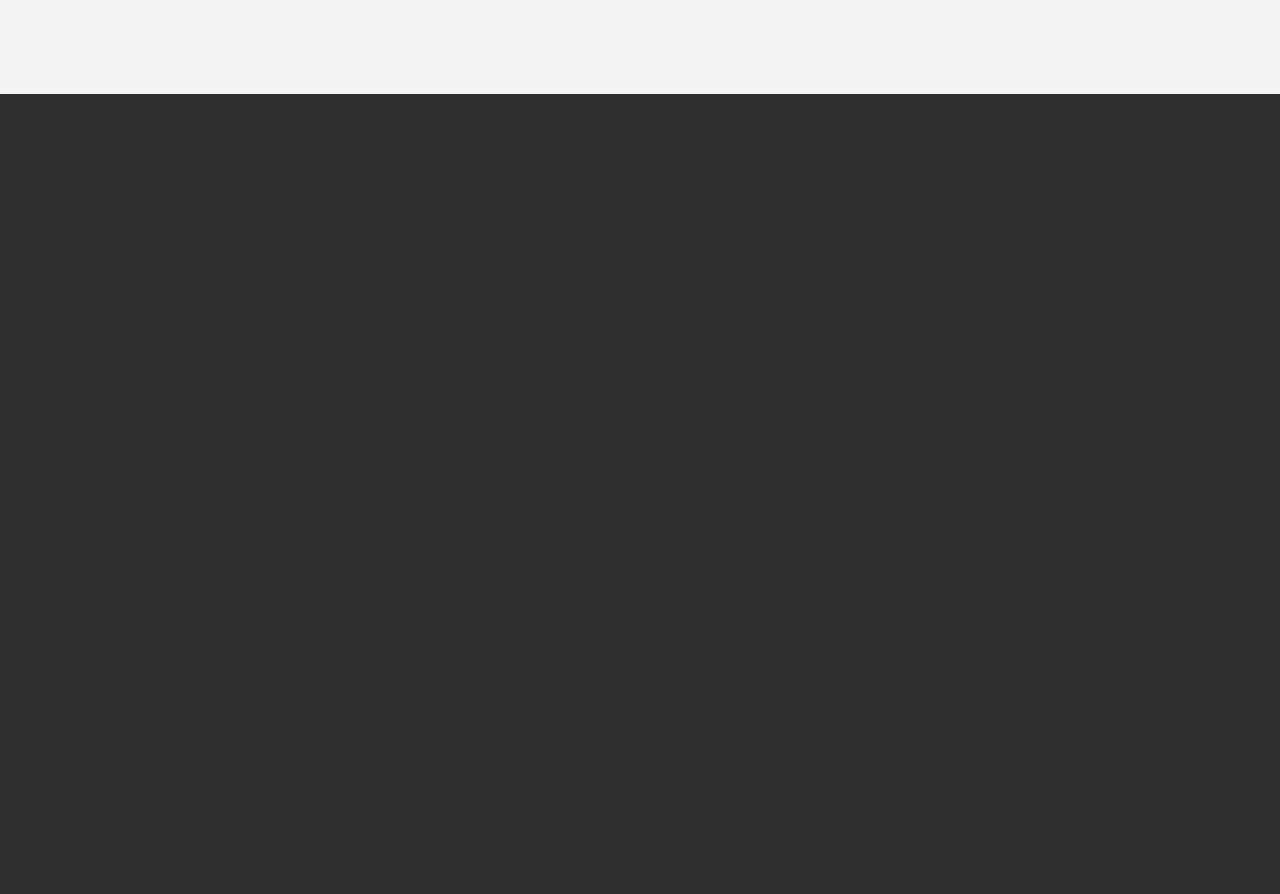
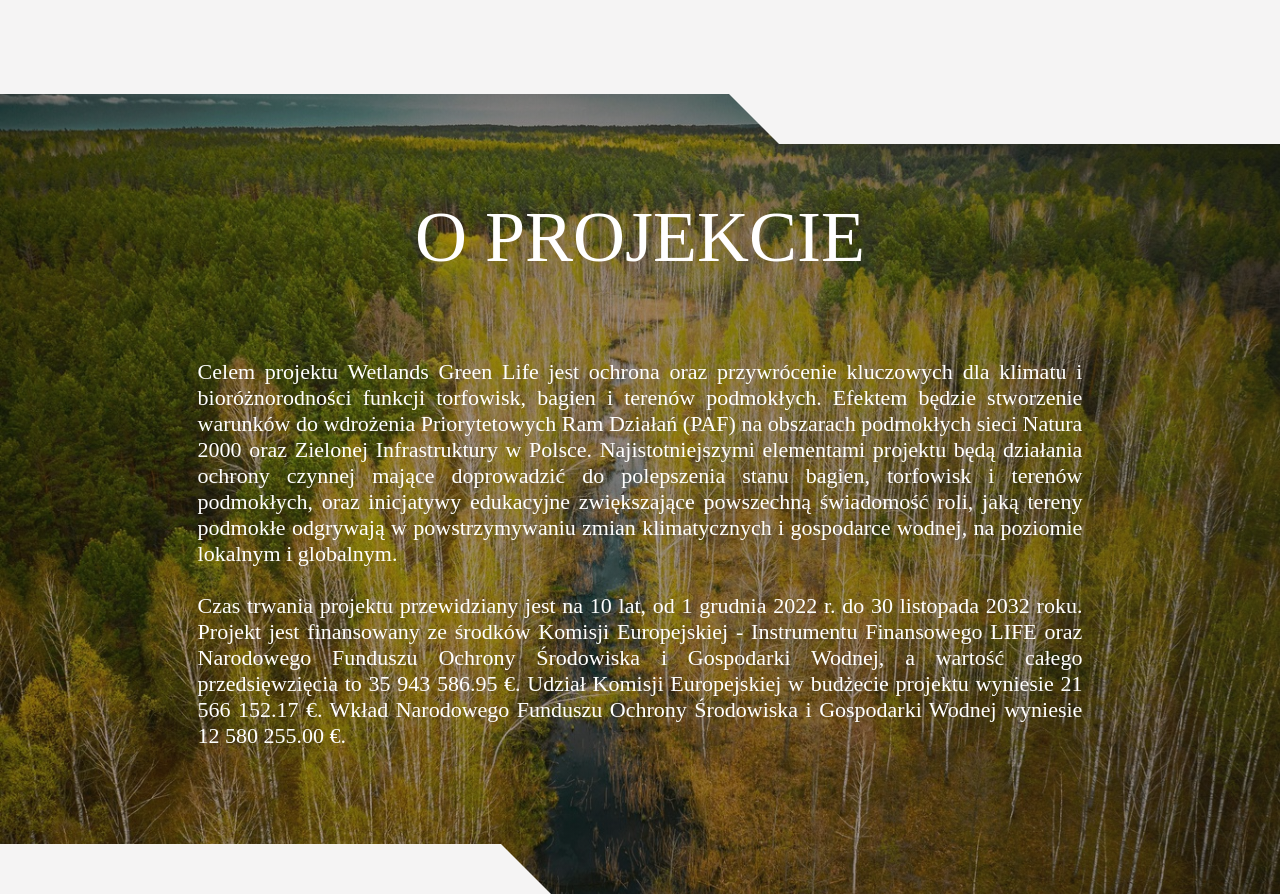
Before and after one commit to Taaxuus/Torfowiska_CMS, a Next.js app: page /components/Main in a window 1280 px wide. Shown: the part 699-1593 px from the top of the page. Before the commit the page ends 800 px from the top, so only its background shows below. Built offline with nearby package versions, Linux system fonts and the light colour scheme.

Commit message:
work is going well

```diff
--- /dev/null
+++ b/pages/components/About.jsx
@@ -0,0 +1,32 @@
+const About = () => {
+	return (
+		<section className="hero-img section " id="about">
+			<div className="white-block white-block-left"></div>
+			<div className="white-block white-block-right"></div>
+			<p className="hero-img__title"> O PROJEKCIE</p>
+			<p className="hero-img__text">
+				Celem projektu Wetlands Green Life jest ochrona oraz przywrócenie
+				kluczowych dla klimatu i bioróżnorodności funkcji torfowisk, bagien i
+				terenów podmokłych. Efektem będzie stworzenie warunków do wdrożenia
+				Priorytetowych Ram Działań (PAF) na obszarach podmokłych sieci Natura
+				2000 oraz Zielonej Infrastruktury w Polsce. Najistotniejszymi elementami
+				projektu będą działania ochrony czynnej mające doprowadzić do
+				polepszenia stanu bagien, torfowisk i terenów podmokłych, oraz
+				inicjatywy edukacyjne zwiększające powszechną świadomość roli, jaką
+				tereny podmokłe odgrywają w powstrzymywaniu zmian klimatycznych i
+				gospodarce wodnej, na poziomie lokalnym i globalnym.
+				<br />
+				<br />
+				Czas trwania projektu przewidziany jest na 10 lat, od 1 grudnia 2022 r.
+				do 30 listopada 2032 roku. Projekt jest finansowany ze środków Komisji
+				Europejskiej - Instrumentu Finansowego LIFE oraz Narodowego Funduszu
+				Ochrony Środowiska i Gospodarki Wodnej, a wartość całego przedsięwzięcia
+				to 35 943 586.95 €. Udział Komisji Europejskiej w budżecie projektu
+				wyniesie 21 566 152.17 €. Wkład Narodowego Funduszu Ochrony Środowiska i
+				Gospodarki Wodnej wyniesie 12 580 255.00 €.
+			</p>
+		</section>
+	);
+};
+
+export default About;
--- /dev/null
+++ b/pages/components/Actu1.jsx
@@ -0,0 +1,29 @@
+const Actu1 = () => {
+	return (
+		<>
+			<div className="actu__card">
+				<div className="actu__card-img actu__card-img--first">
+					<h3 className="actu__card-img-title">Wetlands Green Life</h3>
+					<p className="actu__card-img-info">
+						<i className="fas fa-angle-double-right"></i>Więcej informacji
+					</p>
+				</div>
+				<div className="actu__card-info">
+					<h3 className="actu__card-info-title">Wetlands Green Life</h3>
+					<ul className="actu__card-info-list">
+						<li className="actu__card-info-list-item">
+							W dniu 1 grudnia 2022 oficjalnie rozpoczął się projekt
+							odtwarzania, ochrony i przywracania kluczowych dla klimatu i
+							bioróżnorodności funkcji terenów podmokłych, torfowisk i bagien na
+							terenach sieci Natura 2000 i Zielonej Infrastruktury.
+						</li>
+					</ul>
+					<button className="actu__card-info-btn btn-special-animation">
+						<a href="./actu_1.html">Czytaj wiecej</a>
+					</button>
+				</div>
+			</div>
+		</>
+	);
+};
+export default Actu1;
--- /dev/null
+++ b/pages/components/Actu2.jsx
@@ -0,0 +1,34 @@
+const Actu2 = () => {
+	return (
+		<>
+			<div className="actu__card">
+				<div className="actu__card-img actu__card-img--second">
+					<h3 className="actu__card-img-title">
+						Rola mokradeł w obliczu zmian klimatycznych
+					</h3>
+					<p className="actu__card-img-info">
+						<i className="fas fa-angle-double-right"></i>Więcej informacji
+					</p>
+				</div>
+				<div className="actu__card-info">
+					<h3 className="actu__card-info-title">
+						Rola mokradeł w obliczu zmian klimatycznych
+					</h3>
+					<ul className="actu__card-info-list">
+						<li className="actu__card-info-list-item">
+							Bagna są niczym gąbka, która w zależności od potrzeb pochłania,
+							lub oddaje wodę, filtruje ją i utrzymuje jej optymalny poziom,
+							zapobiegając tym samym suszom i powodziom. Osuszone torfowisko nie
+							tylko przestaje być cennym magazynem węgla, lecz staje się groźnym
+							źródłem jego emisji.
+						</li>
+					</ul>
+					<button className="actu__card-info-btn btn-special-animation">
+						<a href="./actu_2.html">Czytaj wiecej</a>
+					</button>
+				</div>
+			</div>
+		</>
+	);
+};
+export default Actu2;
--- /dev/null
+++ b/pages/components/Actu3.jsx
@@ -0,0 +1,29 @@
+const Actu3 = () => {
+	return (
+		<>
+			<div className="actu__card">
+				<div className="actu__card-img actu__card-img--third">
+					<h3 className="actu__card-img-title">Pakt dla mokradeł</h3>
+					<p className="actu__card-img-info">
+						<i className="fas fa-angle-double-right"></i>Więcej informacji
+					</p>
+				</div>
+				<div className="actu__card-info">
+					<h3 className="actu__card-info-title">Pakt dla mokradeł</h3>
+					<ul className="actu__card-info-list">
+						<li className="actu__card-info-list-item">
+							Z okazji 52. rocznicy Konwencji Ramsarskiej, w dniach 5-7 lutego
+							2023 w Warszawie miała miejsce konferencja „Pakt dla Mokradeł”.
+							Wetlands Green Life reprezentował koordynator projektu Przemysław
+							Musiał z Biura Urządzania Lasu i Geodezji Leśnej.
+						</li>
+					</ul>
+					<button className="actu__card-info-btn btn-special-animation">
+						<a href="./actu_3.html">Czytaj więcej</a>
+					</button>
+				</div>
+			</div>
+		</>
+	);
+};
+export default Actu3;
--- a/pages/components/Actus.jsx
+++ /dev/null
@@ -1,91 +0,0 @@
-const Actus = () => {
-	return (
-		<>
-			<section
-				className="actu section-padding section white-section "
-				id="actu">
-				<div className="wrapper">
-					<h2 className="section-heading">Aktualności</h2>
-
-					<div className="actu__cards">
-						<div className="actu__card">
-							<div className="actu__card-img actu__card-img--first">
-								<h3 className="actu__card-img-title">Wetlands Green Life</h3>
-								<p className="actu__card-img-info">
-									<i className="fas fa-angle-double-right"></i>Więcej informacji
-								</p>
-							</div>
-							<div className="actu__card-info">
-								<h3 className="actu__card-info-title">Wetlands Green Life</h3>
-								<ul className="actu__card-info-list">
-									<li className="actu__card-info-list-item">
-										W dniu 1 grudnia 2022 oficjalnie rozpoczął się projekt
-										odtwarzania, ochrony i przywracania kluczowych dla klimatu i
-										bioróżnorodności funkcji terenów podmokłych, torfowisk i
-										bagien na terenach sieci Natura 2000 i Zielonej
-										Infrastruktury.
-									</li>
-								</ul>
-								<button className="actu__card-info-btn btn-special-animation">
-									<a href="./actu_1.html">Czytaj wiecej</a>
-								</button>
-							</div>
-						</div>
-						<div className="actu__card">
-							<div className="actu__card-img actu__card-img--second">
-								<h3 className="actu__card-img-title">
-									Rola mokradeł w obliczu zmian klimatycznych
-								</h3>
-								<p className="actu__card-img-info">
-									<i className="fas fa-angle-double-right"></i>Więcej informacji
-								</p>
-							</div>
-							<div className="actu__card-info">
-								<h3 className="actu__card-info-title">
-									Rola mokradeł w obliczu zmian klimatycznych
-								</h3>
-								<ul className="actu__card-info-list">
-									<li className="actu__card-info-list-item">
-										Bagna są niczym gąbka, która w zależności od potrzeb
-										pochłania, lub oddaje wodę, filtruje ją i utrzymuje jej
-										optymalny poziom, zapobiegając tym samym suszom i powodziom.
-										Osuszone torfowisko nie tylko przestaje być cennym magazynem
-										węgla, lecz staje się groźnym źródłem jego emisji.
-									</li>
-								</ul>
-								<button className="actu__card-info-btn btn-special-animation">
-									<a href="./actu_2.html">Czytaj wiecej</a>
-								</button>
-							</div>
-						</div>
-						<div className="actu__card">
-							<div className="actu__card-img actu__card-img--third">
-								<h3 className="actu__card-img-title">Pakt dla mokradeł</h3>
-								<p className="actu__card-img-info">
-									<i className="fas fa-angle-double-right"></i>Więcej informacji
-								</p>
-							</div>
-							<div className="actu__card-info">
-								<h3 className="actu__card-info-title">Pakt dla mokradeł</h3>
-								<ul className="actu__card-info-list">
-									<li className="actu__card-info-list-item">
-										Z okazji 52. rocznicy Konwencji Ramsarskiej, w dniach 5-7
-										lutego 2023 w Warszawie miała miejsce konferencja „Pakt dla
-										Mokradeł”. Wetlands Green Life reprezentował koordynator
-										projektu Przemysław Musiał z Biura Urządzania Lasu i
-										Geodezji Leśnej.
-									</li>
-								</ul>
-								<button className="actu__card-info-btn btn-special-animation">
-									<a href="./actu_3.html">Czytaj więcej</a>
-								</button>
-							</div>
-						</div>
-					</div>
-				</div>
-			</section>
-		</>
-	);
-};
-
-export default Actus;
--- /dev/null
+++ b/pages/components/ActusSection.jsx
@@ -0,0 +1,25 @@
+import Actu1 from "./Actu1";
+import Actu2 from "./Actu2";
+import Actu3 from "./Actu3";
+
+const Actus = () => {
+	return (
+		<>
+			<section
+				className="actu section-padding section white-section "
+				id="actu">
+				<div className="wrapper">
+					<h2 className="section-heading">Aktualności</h2>
+
+					<div className="actu__cards">
+						<Actu1 />
+						<Actu2 />
+						<Actu3 />
+					</div>
+				</div>
+			</section>
+		</>
+	);
+};
+
+export default Actus;
--- a/pages/components/Main.jsx
+++ b/pages/components/Main.jsx
@@ -1,11 +1,12 @@
 import Link from "next/link";
 import { useState } from "react";
-import Actus from "./Actus";
-
+import Actus from "./ActusSection";
+import About from "./About";
 const Main = () => {
 	return (
 		<>
 			<Actus />
+			<About />
 		</>
 	);
 };
```
Also changed, not shown: pages/components/Nav.jsx (+11 -1 lines).
